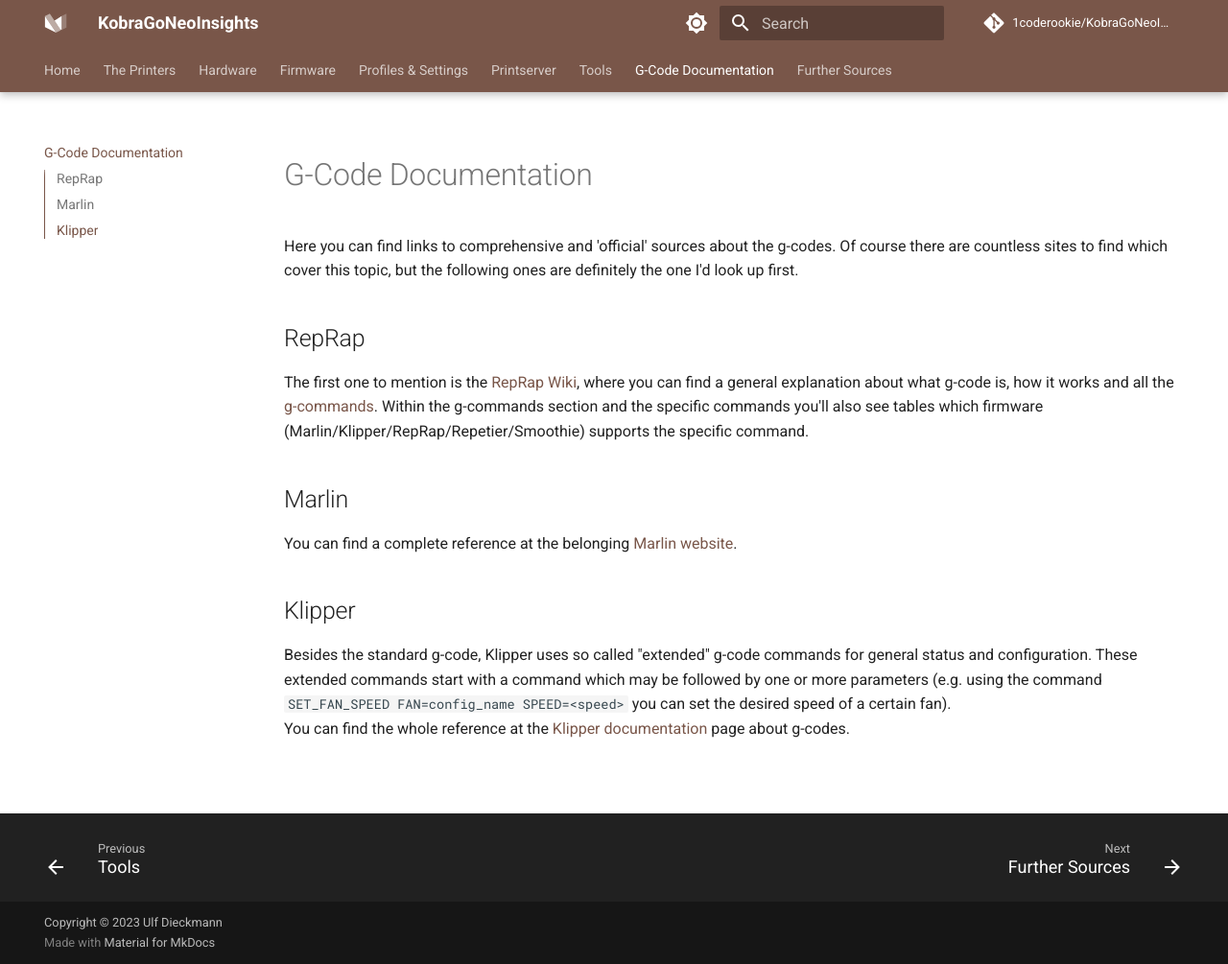
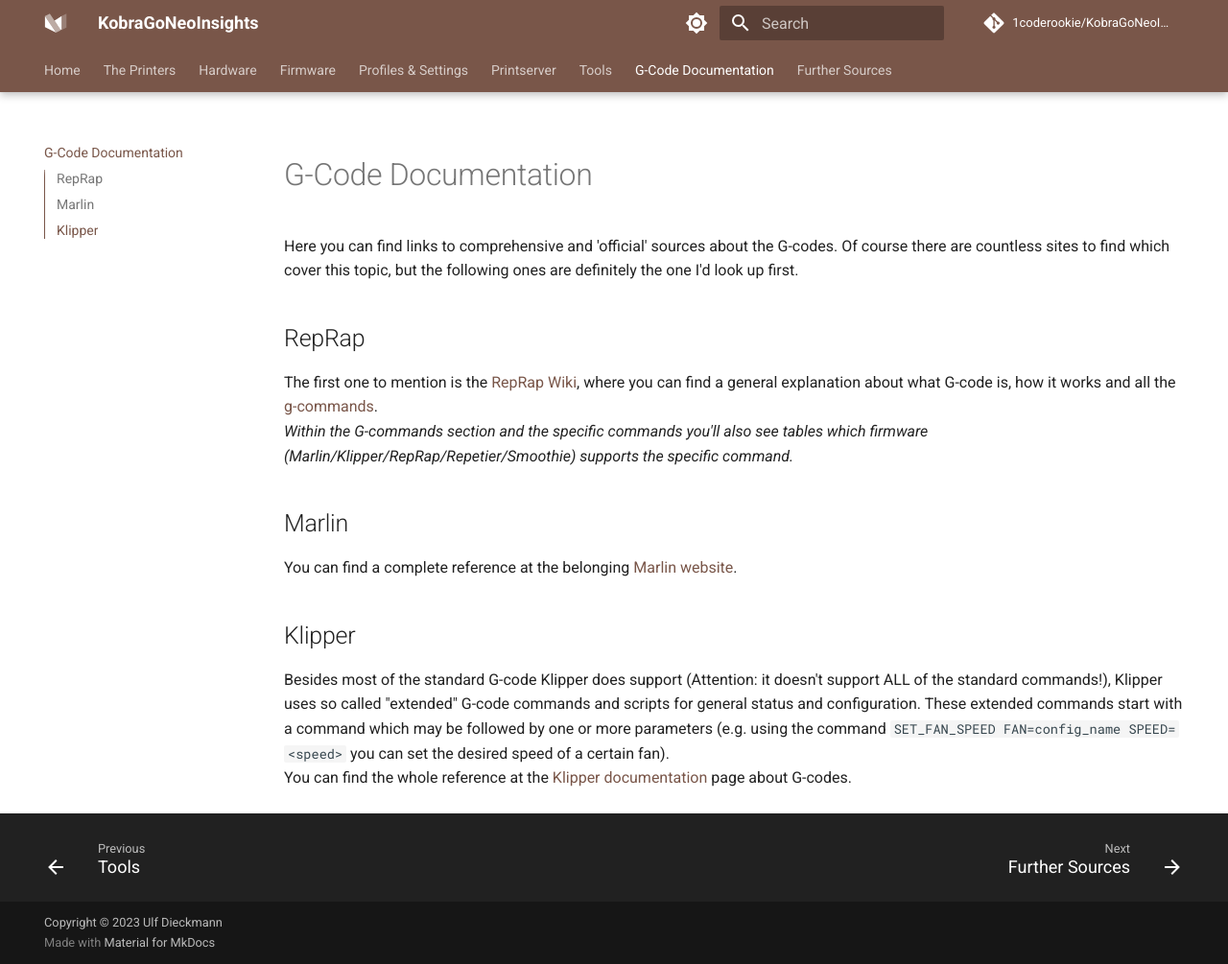
Before and after one commit to 1coderookie/KobraGoNeoInsights, an MkDocs documentation site: the page built from docs/gcode_doc.md, in a window 1280 px wide and 1005 px high. Shown: the whole window at 96% size. Built offline with MkDocs 1.6.1 and Material for MkDocs 9.7.7, drawn with Linux system fonts in a browser that asks for light colours; comment, search, counter and statistics services are not loaded.

Commit message:
Update gcode_doc.md

```diff
--- a/docs/gcode_doc.md
+++ b/docs/gcode_doc.md
@@ -2,14 +2,15 @@
 
 # G-Code Documentation
 
-Here you can find links to comprehensive and 'official' sources about the g-codes. Of course there are countless sites to find which cover this topic, but the following ones are definitely the one I'd look up first.
+Here you can find links to comprehensive and 'official' sources about the G-codes. Of course there are countless sites to find which cover this topic, but the following ones are definitely the one I'd look up first.
 
 ## RepRap
-The first one to mention is the [RepRap Wiki](https://reprap.org/wiki/G-code), where you can find a general explanation about what g-code is, how it works and all the [g-commands](https://reprap.org/wiki/G-code#G-commands). Within the g-commands section and the specific commands you'll also see tables which firmware (Marlin/Klipper/RepRap/Repetier/Smoothie) supports the specific command.
+The first one to mention is the [RepRap Wiki](https://reprap.org/wiki/G-code), where you can find a general explanation about what G-code is, how it works and all the [g-commands](https://reprap.org/wiki/G-code#G-commands).
+*Within the G-commands section and the specific commands you'll also see tables which firmware (Marlin/Klipper/RepRap/Repetier/Smoothie) supports the specific command.*
 
 ## Marlin
 You can find a complete reference at the belonging [Marlin website](https://marlinfw.org/meta/gcode/).
 
 ## Klipper
-Besides the standard g-code, Klipper uses so called "extended" g-code commands for general status and configuration. These extended commands start with a command which may be followed by one or more parameters (e.g. using the command `SET_FAN_SPEED FAN=config_name SPEED=<speed>` you can set the desired speed of a certain fan).
-You can find the whole reference at the [Klipper documentation](https://www.klipper3d.org/G-Codes.html) page about g-codes.
+Besides most of the standard G-code Klipper does support (Attention: it doesn't support ALL of the standard commands!), Klipper uses so called "extended" G-code commands and scripts for general status and configuration. These extended commands start with a command which may be followed by one or more parameters (e.g. using the command `SET_FAN_SPEED FAN=config_name SPEED=<speed>` you can set the desired speed of a certain fan).
+You can find the whole reference at the [Klipper documentation](https://www.klipper3d.org/G-Codes.html) page about G-codes.
```
